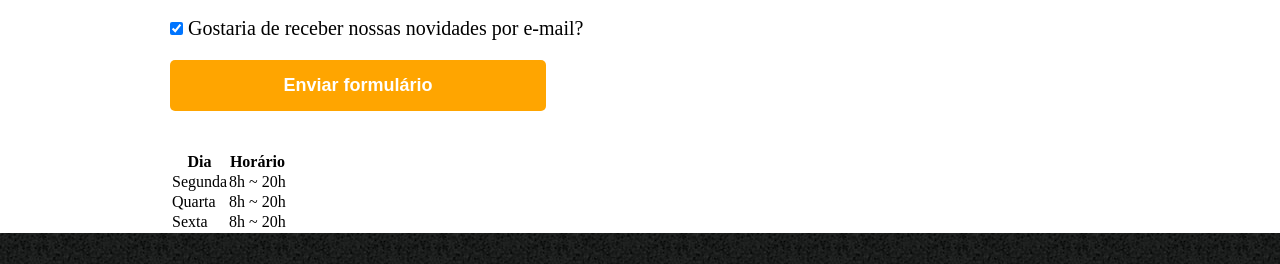
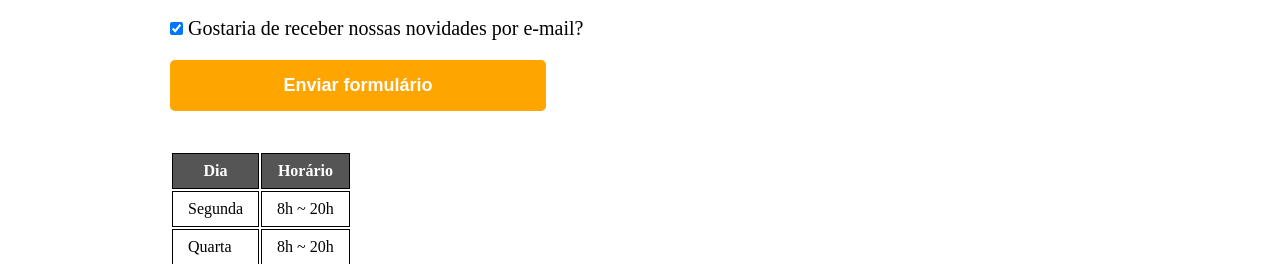
Before and after one commit to CassiaSotolani/barbearia-alura, a plain HTML site: page contato.html in a window 1280 px wide. Shown: the part 1040-1304 px from the top of the page. Drawn offline with Linux system fonts and the light colour scheme.

```diff
--- a/style/style.css
+++ b/style/style.css
@@ -147,3 +147,18 @@ form label, form legend {
     background-color: darkorange;
     transform: scale(1.2);
 }
+
+table {
+    margin: 20px 0 40px 0;
+}
+
+thead {
+    background-color: #555555;
+    color: #ffffff;
+    font-weight: bold;
+}
+
+td, th {
+    border: 1px solid #000000;
+    padding: 8px 15px;
+}
```
Also changed, not shown: index.html (+2 -2 lines), produtos.html (+2 -2 lines).
